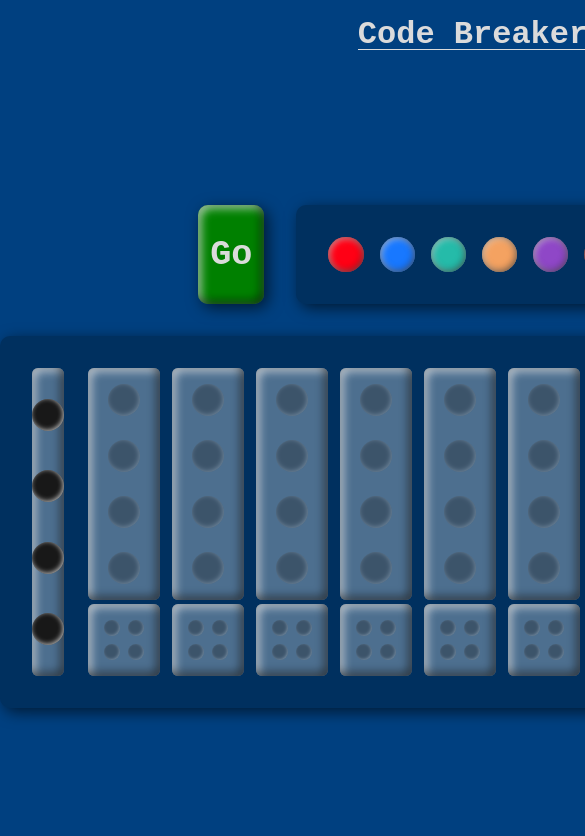
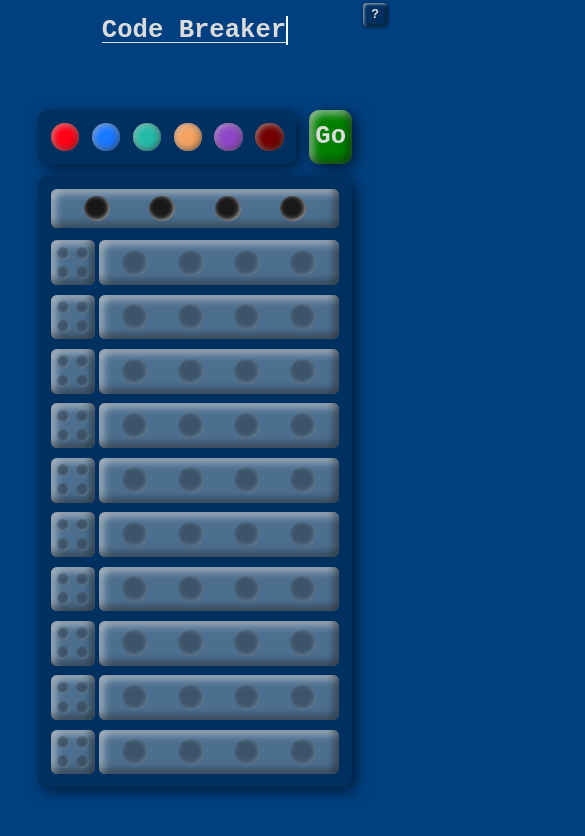
Before and after one commit to simon-mckindley/code-breaker, a React (Vite) app: page / in a window 390 px wide. Shown: the top 836 px of the page, 585 px wide, since content can reach past the window. Built offline with nearby package versions, Linux system fonts and the light colour scheme.

Commit message:
add InfoDialog component and integrate into App; update styles for improved layout and responsiveness

```diff
--- a/src/App.css
+++ b/src/App.css
@@ -22,6 +22,20 @@ h1 {
     justify-content: center;
     padding-block: 1rem;
     margin-inline: auto;
+
+    button {
+        position: absolute;
+        top: 0.25em;
+        right: 0.25em;
+        font-weight: 900;
+        background-color: var(--bg-dark);
+        border-radius: 4px;
+        padding: 0.25rem 0.5rem;
+        box-shadow:
+            inset -1px -1px 3px 0px var(--dark-shadow),
+            inset 1px 1px 3px 0px var(--light-shadow),
+            1px 1px 4px 0px var(--dark-shadow);
+    }
 }
 
 /* The typing effect */
@@ -53,25 +67,20 @@ h1 {
 }
 
 .game-head-wrapper {
-    display: flex;
+    display: grid;
+    grid-template-columns: auto auto;
     align-items: center;
     justify-content: center;
     gap: var(--margin);
-    margin-block-end: var(--margin);
 
     button {
         --_shadow-blur: 15px;
         --_shadow-spread: 4px;
-        color: var(--text-color);
-        font: inherit;
         font-weight: 900;
         height: 100%;
-        aspect-ratio: 1 / 1.5;
-        border: none;
+        aspect-ratio: 1 / 1.25;
         background-color: #008000;
         border-radius: 10px;
-
-        cursor: pointer;
         box-shadow: inset -3px -3px 10px 0px var(--dark-shadow),
             inset 3px 3px 10px 0px var(--light-shadow),
             var(--_shadow-spread) var(--_shadow-spread) var(--_shadow-blur) 0px var(--dark-shadow);
@@ -87,14 +96,18 @@ h1 {
             background-color: grey;
             cursor: not-allowed;
         }
+
+        &[data-hidden=true] {
+            display: none;
+        }
     }
 
     .start-btn {
-        font-size: 2.2rem;
+        font-size: 2em;
     }
 
     .guess-btn {
-        font-size: 3rem;
+        font-size: 2.6em;
     }
 }
 
@@ -104,7 +117,7 @@ h1 {
 .peg-wrapper {
     position: relative;
     display: flex;
-    gap: 1rem;
+    gap: var(--margin);
     width: fit-content;
     padding: var(--margin);
     background-color: var(--bg-dark);
@@ -113,7 +126,7 @@ h1 {
 }
 
 .peg-inner {
-    width: 2.2rem;
+    width: 2.2em;
     aspect-ratio: 1;
     border-radius: 1000px;
     background-color: var(--bg-color);
@@ -122,7 +135,7 @@ h1 {
 
 .peg {
     position: absolute;
-    width: 2.2rem;
+    width: 2.2em;
     aspect-ratio: 1;
     border-radius: 1000px;
     box-shadow:
@@ -161,7 +174,7 @@ h1 {
 .game-wrapper {
     display: grid;
     grid-template-columns: auto 1fr;
-    gap: 1.5rem;
+    gap: var(--margin);
     padding: var(--margin);
     background-color: var(--bg-dark);
     box-shadow: 4px 4px 15px 0px var(--dark-shadow);
@@ -173,8 +186,8 @@ h1 {
     flex-direction: column;
     justify-content: space-evenly;
     align-items: center;
-    gap: 1.5rem;
-    padding: 1rem;
+    gap: var(--margin);
+    padding: calc(var(--margin) / 2);
 }
 
 .answer-wrapper,
@@ -185,10 +198,16 @@ h1 {
         inset 3px 3px 10px 0px var(--light-shadow);
 }
 
+.guess-row {
+    display: flex;
+    flex-direction: column;
+    gap: 0.25em;
+}
+
 /* peg holes */
 .answer, .guess, .result {
     position: relative;
-    width: 2rem;
+    width: 2em;
     aspect-ratio: 1;
     border-radius: 1000px;
     background-color: rgb(24, 24, 24);
@@ -197,7 +216,7 @@ h1 {
 
 .guess-wrapper {
     display: flex;
-    gap: 0.75rem;
+    gap: 0.75em;
 }
 
 .guess-inner {
@@ -218,8 +237,8 @@ h1 {
 .answer {
     .peg {
         position: absolute;
-        top: -0.1rem;
-        left: -0.1rem;
+        top: -0.1em;
+        left: -0.1em;
         cursor: default;
         z-index: 5;
     }
@@ -229,17 +248,16 @@ h1 {
 .guess-result {
     display: grid;
     grid-template-columns: auto auto;
-    gap: 0.5rem;
-    padding: 1rem;
+    gap: calc(var(--margin) / 2);
+    padding: calc(var(--margin) / 2);
     background-color: var(--bg-overlay);
     border-radius: 6px;
-    margin-top: 0.25rem;
 }
 
 /* result holes */
 .result {
     --_result-pin-delay: 300ms;
-    width: 1rem;
+    width: 1em;
     box-shadow: inset -1px -1px 3px 0px var(--light-shadow);
 
     &:nth-of-type(2) {
@@ -259,31 +277,31 @@ h1 {
     content: '';
     position: absolute;
     inset: 0;
-    width: 1.1rem;
+    width: 1.1em;
     aspect-ratio: 1;
     border-radius: 1000px;
     z-index: 20;
     box-shadow:
         inset -1px -1px 5px 0px var(--dark-shadow),
         inset 1px 1px 5px 0px var(--light-shadow);
-    translate: -3rem 3rem;
+    translate: -3em 3em;
     scale: 1.2;
     opacity: 0;
     animation: result-pins 2000ms ease var(--_result-pin-delay) forwards;
 }
 
-.result.red::after {
-    background-color: red;
+.result.yellow::after {
+    background-color: var(--peg-result-yellow);
 }
 
 .result.white::after {
-    background-color: white;
+    background-color: var(--peg-result-white);
 }
 
 @keyframes result-pins {
     30% {
         opacity: 1;
-        translate: -3rem 3rem;
+        translate: -3em 3em;
         scale: 1.2;
     }
 
@@ -296,7 +314,7 @@ h1 {
 
 /* Answer section */
 .answer-wrapper {
-    --_cover-position: -4rem;
+    --_cover-position: -4em;
     position: relative;
     background-color: var(--bg-overlay);
     overflow: hidden;
@@ -305,7 +323,7 @@ h1 {
 .answer-wrapper:after {
     content: '';
     position: absolute;
-    inset: 0.5rem;
+    inset: 0.5em;
     background-color: var(--bg-dark);
     z-index: 20;
     border-radius: 6px;
@@ -313,14 +331,7 @@ h1 {
         inset -3px -3px 10px 0px var(--dark-shadow),
         inset 3px 3px 10px 0px var(--light-shadow);
     translate: var(--_cover-position);
-    /* animation: cover-in 1500ms ease 1000ms forwards; */
     transition: translate 2000ms;
-}
-
-@keyframes cover-in {
-    100% {
-        translate: 0;
-    }
 }
 
 
@@ -331,14 +342,49 @@ h1 {
     font-size: 1.2rem;
     color: var(--bg-dark);
     background-color: var(--text-color);
+    width: 26em;
+    max-width: 98vw;
     padding: 0;
     border: none;
     border-radius: 10px;
     opacity: 0;
-    animation: dialog-in 1000ms ease forwards;
+    animation: dialog-in 500ms ease-in forwards;
 
     p {
+        display: grid;
+        gap: 0.5em;
         margin: 1rem 2rem 3rem;
+    }
+
+    .color {
+        color: var(--peg-result-yellow);
+        font-weight: 600;
+        border-radius: 6px;
+        padding-inline: 0.25em;
+        background-color: var(--bg-color);
+
+        &.white-span {
+            color: var(--peg-result-white);
+        }
+
+        &::before {
+            content: '';
+            display: inline-block;
+            width: 0.5em;
+            aspect-ratio: 1;
+            margin-inline-end: 0.5em;
+            border: 1px solid var(--bg-dark);
+            border-radius: 1000px;
+            background-color: var(--peg-result-yellow);
+        }
+
+        &.white-span::before {
+            background-color: var(--peg-result-white);
+        }
+    }
+
+    .u-line {
+        text-decoration: underline;;
     }
 
     .shadow-box {
@@ -364,16 +410,11 @@ h1 {
     }
 
     button {
-        color: var(--text-color);
-        font-family: inherit;
-        font-size: inherit;
         font-weight: 900;
         background-color: var(--bg-dark);
-        border: none;
         border-radius: 4px;
         padding: 0.25rem 0.5rem;
         margin-inline-start: auto;
-        cursor: pointer;
         box-shadow:
             inset -1px -1px 3px 0px var(--dark-shadow),
             inset 1px 1px 3px 0px var(--light-shadow),
@@ -408,3 +449,43 @@ h1 {
         opacity: 1;
     }
 }
+
+@media screen and (max-width: 1023px) {
+    body {
+        font-size: 1rem;
+    }
+}
+
+
+@media screen and (max-width: 800px) {
+    .game-wrapper {
+        grid-template-columns: auto;
+        grid-template-rows: auto 1fr;
+    }
+
+    .inner {
+        flex-direction: row;
+    }
+
+    .guess-wrapper {
+        flex-direction: column;
+    }
+
+    .guess-row {
+        flex-direction: row-reverse;
+    }
+
+    .guess-inner {
+        flex-grow: 1;
+    }
+
+    .answer-wrapper:after {
+        translate: 0 var(--_cover-position);
+    }
+}
+
+@media screen and (max-width: 600px) {
+    body {
+        font-size: 0.8rem;
+    }
+}
--- a/src/App.jsx
+++ b/src/App.jsx
@@ -6,6 +6,7 @@ import DropSlot from './components/DropSlot';
 import AnswerSlot from './components/AnswerSlot';
 import ResultContainer from './components/ResultContainer';
 import MessageDialog from './components/MessageDialog';
+import InfoDialog from './components/InfoDialog';
 
 function getRand(min, max) {
     min = Math.ceil(min);
@@ -15,6 +16,10 @@ function getRand(min, max) {
 
 function App() {
     const pegColors = ['red', 'blue', 'green', 'orange', 'purple', 'brown'];
+
+    // Info dialog
+    const infoDialogRef = useRef();
+    const openInfoDialog = () => {infoDialogRef.current?.open()};
 
     // Message dialog
     const [dialogTitle, setDialogTitle] = useState('');
@@ -32,20 +37,22 @@ function App() {
 
     function setNewTarget() {
         setTarget([
-                pegColors[getRand(0, pegColors.length - 1)],
-                pegColors[getRand(0, pegColors.length - 1)],
-                pegColors[getRand(0, pegColors.length - 1)],
-                pegColors[getRand(0, pegColors.length - 1)]
-            ]);
+            pegColors[getRand(0, pegColors.length - 1)],
+            pegColors[getRand(0, pegColors.length - 1)],
+            pegColors[getRand(0, pegColors.length - 1)],
+            pegColors[getRand(0, pegColors.length - 1)]
+        ]);
     };
 
-    // 10 rows of 4 guess slots each
+    // 10 rows of 4 guess slots each will be all the users guesses
     const [guesses, setGuesses] = useState(
         Array.from({ length: 10 }, () => Array(4).fill(null))
     );
 
+    // Guess row currently active
     const [currentRow, setCurrentRow] = useState(-1);
 
+    // boundingClientRect of each dropSlot in current row
     const [currentRowRects, setCurrentRowRects] = useState(
         Array(4).fill({
             'rowIndex': null,
@@ -53,17 +60,22 @@ function App() {
         })
     );
 
+    // Trigger for new currentRow Rects assignments
     const [rectTrigger, setRectTrigger] = useState(0);
 
+    // Button disable states
     const [checkBtnDisabled, setCheckBtnDisabled] = useState(true);
     const [goBtnDisabled, setGoBtnDisabled] = useState(false);
 
+    // Results array of each guess row
     const [results, setResults] = useState(
         Array.from({ length: 10 }, () => Array(4).fill(''))
     );
 
+    // Array of answerSlots
     const [answerPositions, setAnswerPositions] = useState(Array(4).fill(''));
 
+    // State of answer cover position (open:-4, closed:0)
     const [answerCoverPos, setCoverPos] = useState(-4);
 
     // When currentRow changes
@@ -86,6 +98,18 @@ function App() {
         return () => window.removeEventListener('resize', handleResize);
     }, [])
 
+    // Start a new game
+    const handleGoBtnClick = () => {
+        setCoverPos(0);
+        setGoBtnDisabled(true);
+        setAnswerPositions(Array(4).fill(''));
+        setResults(Array.from({ length: 10 }, () => Array(4).fill('')));
+        setGuesses(Array.from({ length: 10 }, () => Array(4).fill(null)));
+        setTimeout(() => {
+            setNewTarget();
+            setCurrentRow(0);
+        }, 2000);
+    }
 
     const handleRowDropSlotRects = (slotIndex, rowIndex, boundingRect) => {
         setCurrentRowRects(prevCurrentRowRects => {
@@ -99,25 +123,14 @@ function App() {
         });
     };
 
-    // Start the game
-    const handleGoBtnClick = () => {
-        setCoverPos(0);
-        setGoBtnDisabled(true);
-        setAnswerPositions(Array(4).fill(''));
-        setResults(Array.from({ length: 10 }, () => Array(4).fill('')));
-        setGuesses(Array.from({ length: 10 }, () => Array(4).fill(null)));
-        setTimeout(() => {
-            setNewTarget();
-            setCurrentRow(0);
-        }, 2000);
-    }
-
+    // Sets the guesses array when a peg is dropped on a slot
     const handleDropColor = (slotIndex, rowIndex, color) => {
         setGuesses(prevGuesses => {
             const updated = [...prevGuesses];
             updated[rowIndex] = [...updated[rowIndex]];
             updated[rowIndex][slotIndex] = color;
 
+            // if all current row slots are filled
             if (!updated[currentRow].includes(null)) {
                 // Enable button
                 setCheckBtnDisabled(false);
@@ -127,6 +140,7 @@ function App() {
         });
     };
 
+    // Set new row results to the array
     const handleResultsUpdate = (newResult) => {
         setResults(prevResults => {
             const updated = [...prevResults];
@@ -146,7 +160,7 @@ function App() {
 
         const newResult = checkResult(guesses[currentRow]);
 
-        if (newResult.every((value) => value === 'red')) {
+        if (newResult.every((value) => value === 'yellow')) {
             console.log("WINNER");
             handleGameEnd(true);
             return;
@@ -162,16 +176,16 @@ function App() {
         handleGameEnd(false);
     };
 
-    // 'red'=both correct / 'white'=color correct
+    // 'yellow'=both correct / 'white'=color correct
     function checkResult(currentGuess) {
-        const newResult = []; // will be filled with 'red' and 'white'
+        const newResult = []; // will be filled with 'yellow' and 'white'
         const targetCopy = [...target];
         const guessCopy = [...currentGuess];
 
         // First pass: find exact matches (correct color and position)
         for (let i = 0; i < targetCopy.length; i++) {
             if (guessCopy[i] === targetCopy[i]) {
-                newResult.push('red');
+                newResult.push('yellow');
                 targetCopy[i] = null; // remove matched item
                 guessCopy[i] = null;
             }
@@ -198,12 +212,13 @@ function App() {
     }
 
     function handleGameEnd(winner) {
+        const guesses = currentRow + 1;
         setAnswerPositions([...target]);
         setCoverPos(-4);
         setCurrentRow(-1);
         setTimeout(() => {
             winner ?
-                openMessageDialog('🎉 You got it!', 'You worked out the code, great job!') :
+                openMessageDialog('🎉 You got it!', `You worked out the code in ${guesses} turns, great job!`) :
                 openMessageDialog('😢 Out of tries', 'You were close. Why don\'t you try again?');
             setGoBtnDisabled(false);
         }, 5000);
@@ -212,21 +227,19 @@ function App() {
 
     return (
         <>
-            <div className="heading-wrapper">
+            <header className="heading-wrapper">
                 <h1>Code Breaker</h1>
-            </div>
+                <button
+                    type="button"
+                    className='info-btn'
+                    title='Game Info'
+                    onClick={openInfoDialog}>?
+                </button>
+            </header>
 
             <div className="center-wrapper">
 
                 <div className='game-head-wrapper'>
-                    <button
-                        type="button"
-                        className='start-btn'
-                        onClick={handleGoBtnClick}
-                        disabled={goBtnDisabled}>
-                        Go
-                    </button>
-
                     {/* Draggable pegs */}
                     <div className="peg-wrapper">
                         {pegColors.map(color => (
@@ -243,9 +256,18 @@ function App() {
 
                     <button
                         type="button"
+                        className='start-btn'
+                        onClick={handleGoBtnClick}
+                        data-hidden={goBtnDisabled}>
+                        Go
+                    </button>
+
+                    <button
+                        type="button"
                         className='guess-btn'
                         onClick={handleCheckBtnClick}
-                        disabled={checkBtnDisabled}>
+                        disabled={checkBtnDisabled}
+                        data-hidden={!goBtnDisabled}>
                         ?
                     </button>
                 </div>
@@ -266,7 +288,7 @@ function App() {
                             <div
                                 key={rowIndex}
                                 id={`guess-${rowIndex + 1}`}
-                                className={rowIndex === currentRow ? '' : 'locked'}>
+                                className={`guess-row ${rowIndex === currentRow ? '' : 'locked'}`}>
                                 <div className="inner guess-inner">
                                     {row.map((color, slotIndex) => (
                                         <DropSlot
@@ -294,6 +316,7 @@ function App() {
             </div>
 
             <MessageDialog ref={dialogRef} title={dialogTitle} message={dialogMessage} />
+            <InfoDialog ref={infoDialogRef} />
         </>
     );
 }
--- /dev/null
+++ b/src/components/InfoDialog.jsx
@@ -0,0 +1,31 @@
+import { forwardRef, useImperativeHandle, useRef } from "react";
+
+const InfoDialog = forwardRef((props, ref) => {
+    const dialogRef = useRef();
+
+    // Expose openDialog and closeDialog to parent via ref
+    useImperativeHandle(ref, () => ({
+        open: () => dialogRef.current?.showModal(),
+        close: () => dialogRef.current?.close(),
+    }));
+
+    return (
+        <dialog ref={dialogRef} className="message-dialog">
+            <div className="dialog-header">
+                <h3>👋 Welcome to Code Breaker</h3>
+                <button onClick={() => dialogRef.current?.close()}>X</button>
+            </div>
+            <p>
+                <span>The aim of the game is to guess the colours and positions of the 4 hidden pegs.</span>
+                <span>You have 10 guesses. After each guess you will see feedback pegs.</span>
+                <span><span className="color yellow-span">Yellow</span> for a correct colour peg in the <span className="u-line">correct</span> place.</span>
+                <span><span className="color white-span">White</span> for a correct colour peg in an <span className="u-line">incorrect</span> place.</span>
+                <span>Good luck. 😊</span>
+            </p>
+            <div className="dialog-footer"></div>
+            <div className="shadow-box"></div>
+        </dialog>
+    );
+});
+
+export default InfoDialog;
--- a/src/index.css
+++ b/src/index.css
@@ -17,15 +17,17 @@
   --bg-overlay: rgba(255, 255, 255, 0.3);
   --text-color: #dbdbdb;
 
-  --margin: 2rem;
+  --margin: 1em;
 
   font-family: 'Courier New', Courier, monospace;
 }
 
 body {
+  position: relative;
   margin: 0 auto;
   background-color: var(--bg-color);
   max-width: 1280px;
+  font-size: 1.3rem;
 }
 
 #root {
@@ -37,4 +39,13 @@ body {
 .center-wrapper {
   display: grid;
   place-content: center;
+  gap: var(--margin);
+  margin-block-end: 0.5rem;
 }
+
+button {
+  font: inherit;
+  color: var(--text-color);
+  border: none;
+  cursor: pointer;
+}
```
